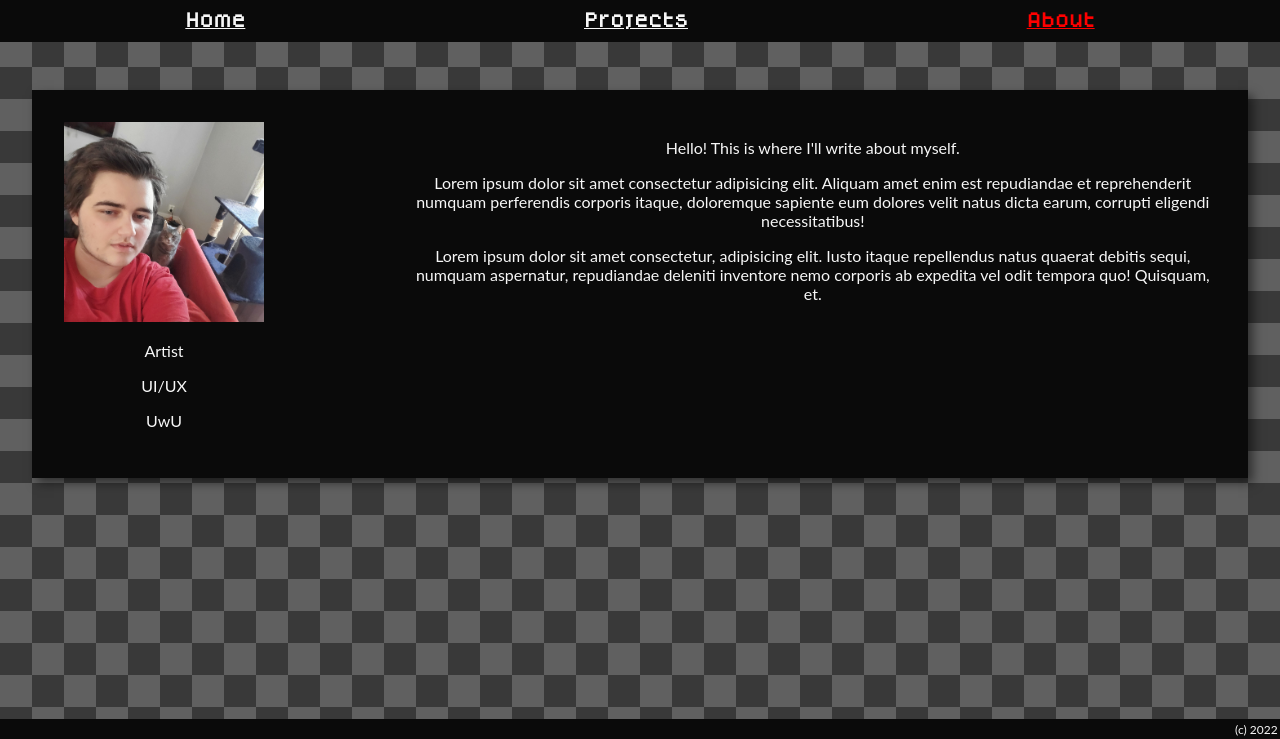
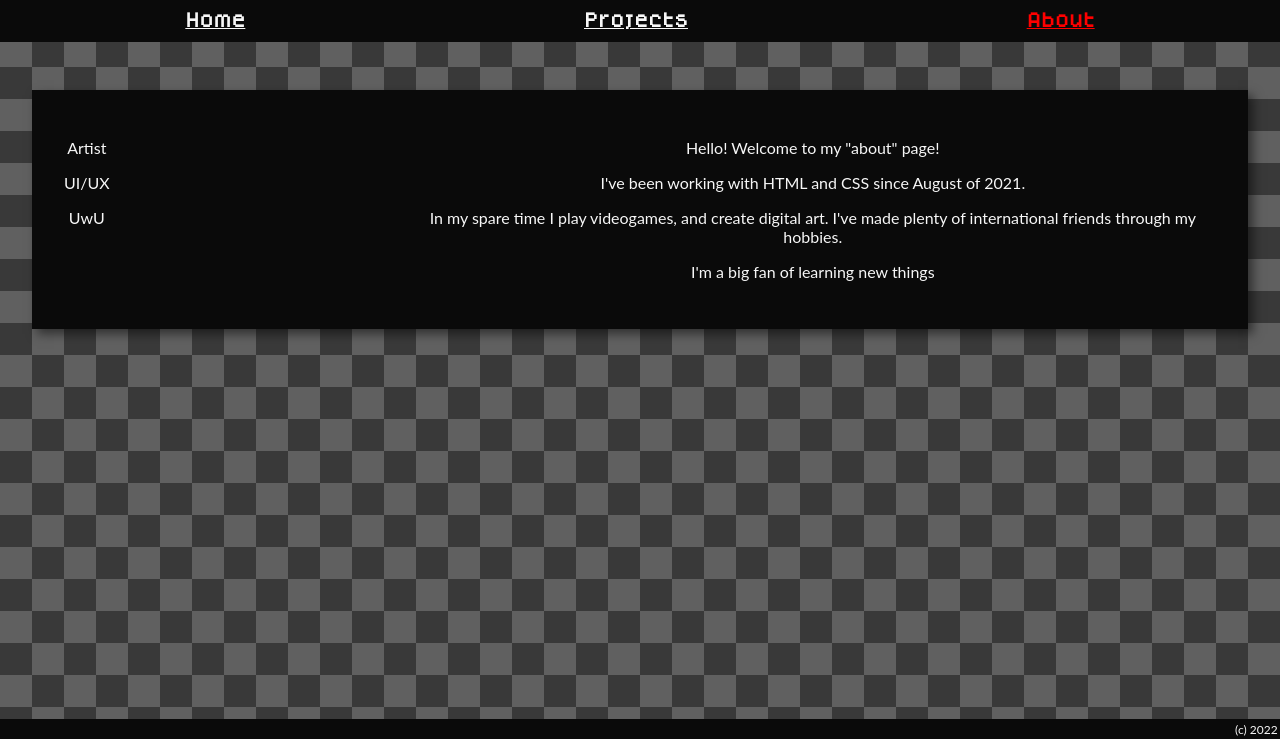
Before and after one commit to EddieKodeHode/portfolio, a plain HTML site: page about.html in a window 1280 px wide. Shown: the part 61-800 px from the top of the page. Drawn offline with Linux system fonts and the light colour scheme.

Commit message:
working on my about me section

```diff
--- a/about.html
+++ b/about.html
@@ -21,15 +21,16 @@
     </header>
     <main>
         <div>
-            <img src="images/selfie.jpg">
+            <!-- <img src="images/selfie.jpg"> -->
             <p>Artist</p>
             <p>UI/UX</p>
             <p>UwU</p>
         </div>
         <div>
-            <p>Hello! This is where I'll write about myself.</p>
-            <p>Lorem ipsum dolor sit amet consectetur adipisicing elit. Aliquam amet enim est repudiandae et reprehenderit numquam perferendis corporis itaque, doloremque sapiente eum dolores velit natus dicta earum, corrupti eligendi necessitatibus!</p>
-            <p>Lorem ipsum dolor sit amet consectetur, adipisicing elit. Iusto itaque repellendus natus quaerat debitis sequi, numquam aspernatur, repudiandae deleniti inventore nemo corporis ab expedita vel odit tempora quo! Quisquam, et.</p>
+            <p>Hello! Welcome to my "about" page!</p>
+            <p>I've been working with HTML and CSS since August of 2021.</p>
+            <p>In my spare time I play videogames, and create digital art. I've made plenty of international friends through my hobbies.</p>
+            <p>I'm a big fan of learning new things</p>
         </div>
     </main>
     <footer>
```
